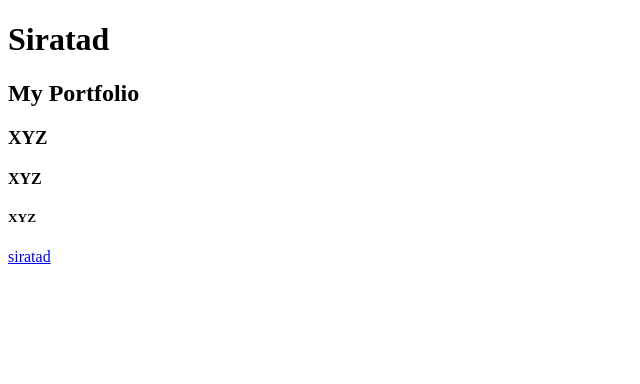
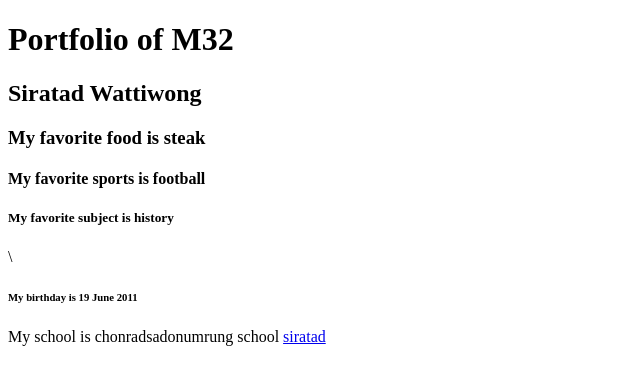
Before and after one commit to M3227UnitoCode/portfolio32, a plain HTML site: page index.html in a window 1280 px wide. Shown: the whole page, without its empty margins (0-640 px from the left). Drawn offline with Linux system fonts and the light colour scheme.

Commit message:
Update index.html

```diff
--- a/index.html
+++ b/index.html
@@ -6,12 +6,14 @@
     <title>Portfolio</title>
 </head>
 <body>
-    <h1>Siratad</h1>
-    <h2>My Portfolio</h2>
+    <h1>Portfolio of M32</h1>
+    <h2>Siratad Wattiwong</h2>
+    <h3>My favorite food is steak</h3>
+    <h4>My favorite sports is football</h4>
+    <h5>My favorite subject is history</h5>\
+    <h6>My birthday is 19 June 2011</h6>
+    <h7>My school is chonradsadonumrung school</h7>
+
+<a href="https://M3227M3227unitocode.github.io/portfolio32/">siratad</a>
 </body>
 </html>
-<h3>XYZ</h3>
-<h4>XYZ</h4>
-<h5>XYZ</h5>
-
-<a href="https://M3227M3227unitocode.github.io/portfolio32/">siratad</a>
```
